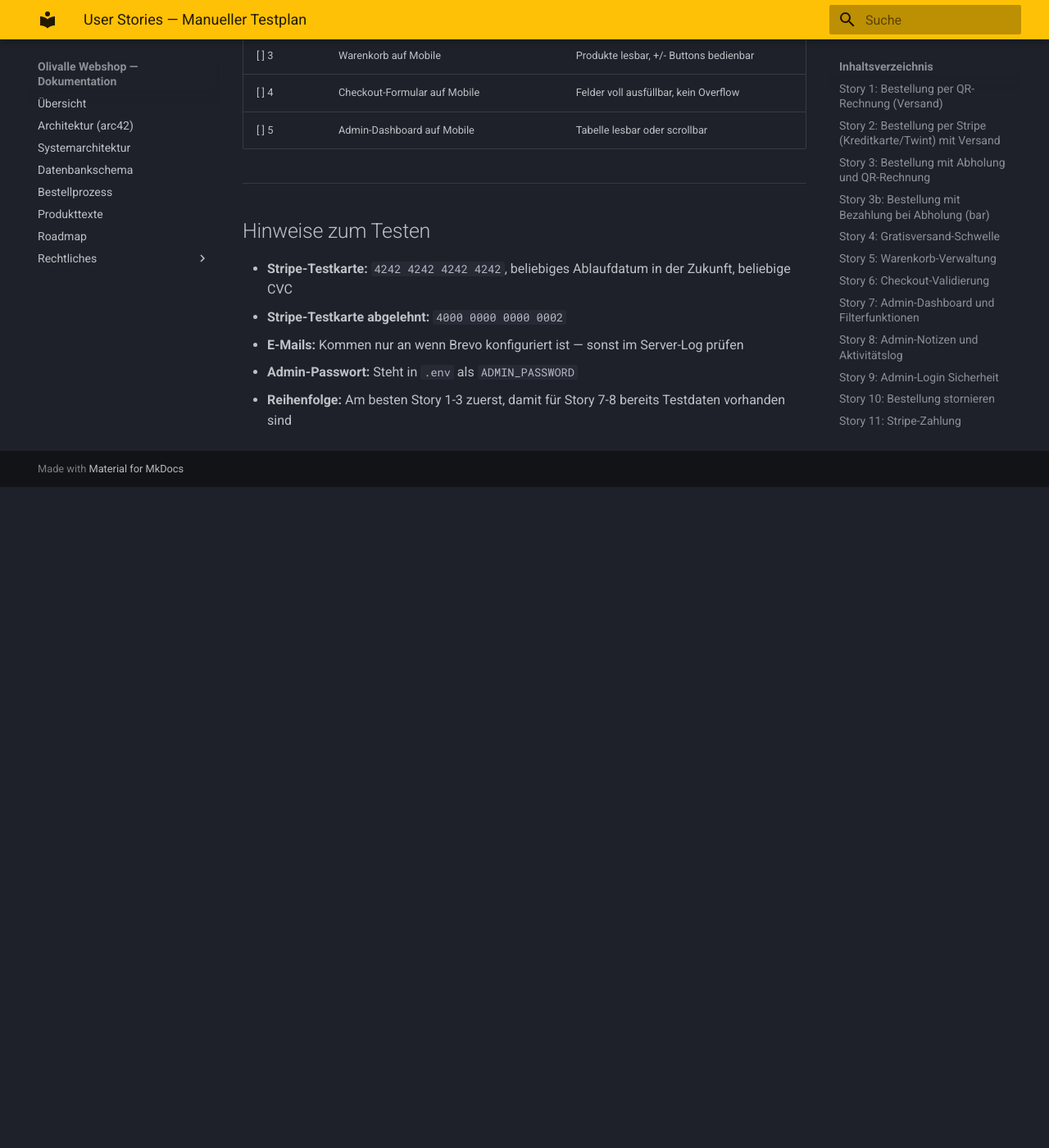
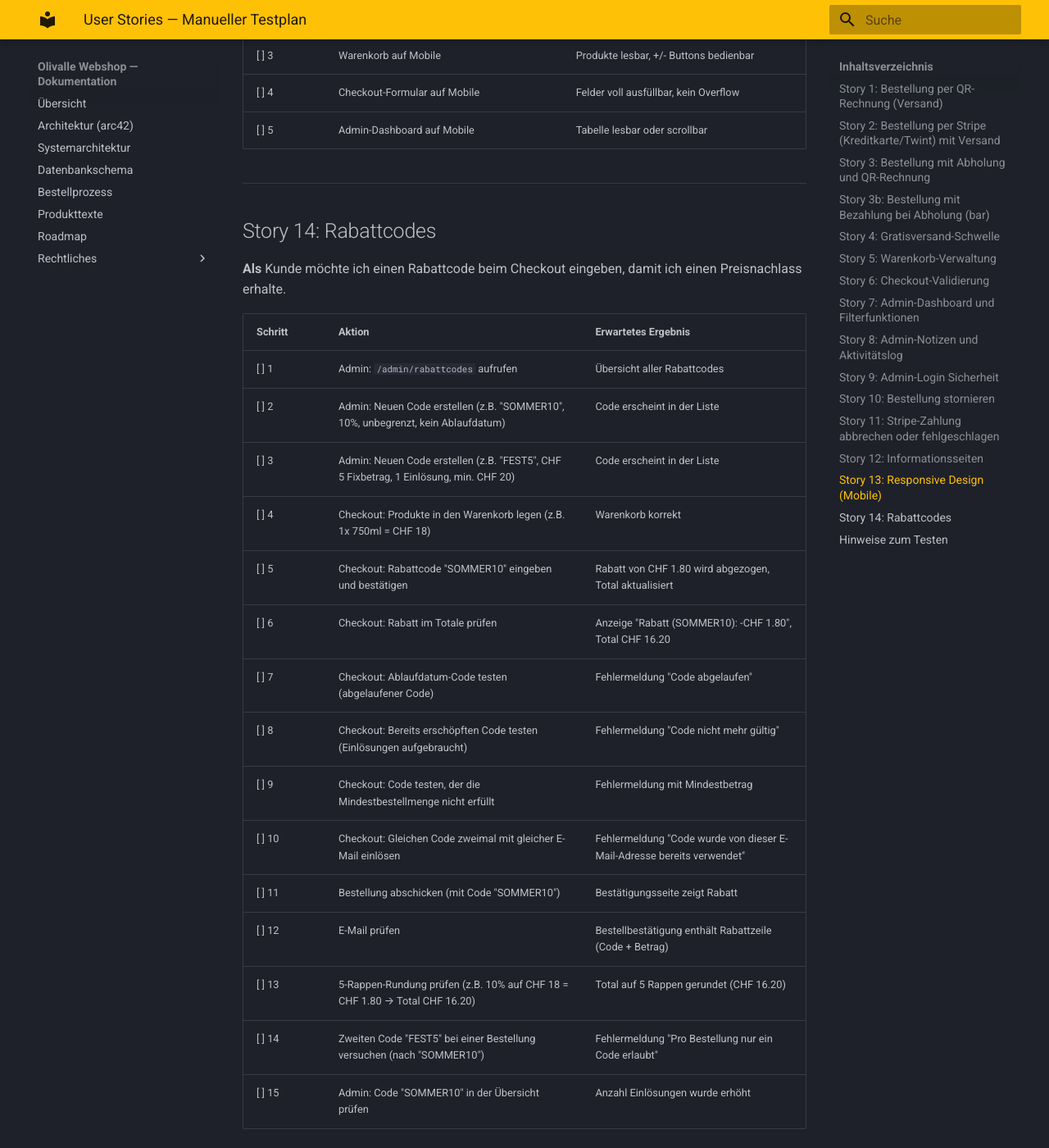
Before and after one commit to konstantinniedermann/olivalle-webshop, an MkDocs documentation site: the page built from docs/user-stories-testplan.md, in a window 1280 px wide and 1400 px high, scrolled down 9390 px. Shown: the whole window at 82% size. Built offline with MkDocs 1.6.1 and Material for MkDocs 9.7.7, drawn with Linux system fonts in a browser that asks for light colours; before the commit the page ends 9984 px from its top, so only the background shows below that.

Commit message:
docs: User Stories und README fuer Rabattcodes aktualisieren (#62)
Co-Authored-By: Claude Sonnet 4.6 <noreply@anthropic.com>

```diff
--- a/docs/user-stories-testplan.md
+++ b/docs/user-stories-testplan.md
@@ -246,6 +246,30 @@
 
 ---
 
+## Story 14: Rabattcodes
+
+**Als** Kunde möchte ich einen Rabattcode beim Checkout eingeben, damit ich einen Preisnachlass erhalte.
+
+| Schritt | Aktion | Erwartetes Ergebnis |
+|---------|--------|---------------------|
+| [ ] 1 | Admin: `/admin/rabattcodes` aufrufen | Übersicht aller Rabattcodes |
+| [ ] 2 | Admin: Neuen Code erstellen (z.B. "SOMMER10", 10%, unbegrenzt, kein Ablaufdatum) | Code erscheint in der Liste |
+| [ ] 3 | Admin: Neuen Code erstellen (z.B. "FEST5", CHF 5 Fixbetrag, 1 Einlösung, min. CHF 20) | Code erscheint in der Liste |
+| [ ] 4 | Checkout: Produkte in den Warenkorb legen (z.B. 1x 750ml = CHF 18) | Warenkorb korrekt |
+| [ ] 5 | Checkout: Rabattcode "SOMMER10" eingeben und bestätigen | Rabatt von CHF 1.80 wird abgezogen, Total aktualisiert |
+| [ ] 6 | Checkout: Rabatt im Totale prüfen | Anzeige "Rabatt (SOMMER10): -CHF 1.80", Total CHF 16.20 |
+| [ ] 7 | Checkout: Ablaufdatum-Code testen (abgelaufener Code) | Fehlermeldung "Code abgelaufen" |
+| [ ] 8 | Checkout: Bereits erschöpften Code testen (Einlösungen aufgebraucht) | Fehlermeldung "Code nicht mehr gültig" |
+| [ ] 9 | Checkout: Code testen, der die Mindestbestellmenge nicht erfüllt | Fehlermeldung mit Mindestbetrag |
+| [ ] 10 | Checkout: Gleichen Code zweimal mit gleicher E-Mail einlösen | Fehlermeldung "Code wurde von dieser E-Mail-Adresse bereits verwendet" |
+| [ ] 11 | Bestellung abschicken (mit Code "SOMMER10") | Bestätigungsseite zeigt Rabatt |
+| [ ] 12 | E-Mail prüfen | Bestellbestätigung enthält Rabattzeile (Code + Betrag) |
+| [ ] 13 | 5-Rappen-Rundung prüfen (z.B. 10% auf CHF 18 = CHF 1.80 → Total CHF 16.20) | Total auf 5 Rappen gerundet (CHF 16.20) |
+| [ ] 14 | Zweiten Code "FEST5" bei einer Bestellung versuchen (nach "SOMMER10") | Fehlermeldung "Pro Bestellung nur ein Code erlaubt" |
+| [ ] 15 | Admin: Code "SOMMER10" in der Übersicht prüfen | Anzahl Einlösungen wurde erhöht |
+
+---
+
 ## Hinweise zum Testen
 
 - **Stripe-Testkarte:** `4242 4242 4242 4242`, beliebiges Ablaufdatum in der Zukunft, beliebige CVC
```
Also changed, not shown: README.md (+1 -1 lines).
